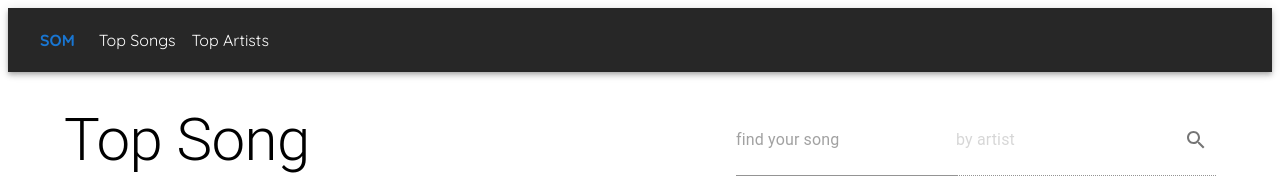
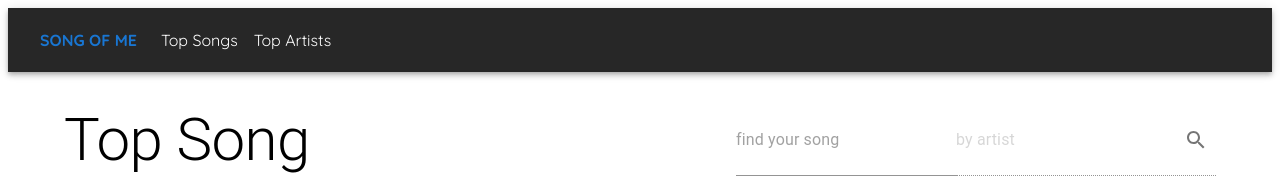
Before and after one commit to yudafahrudin/lastfm-mini, a Next.js app: page / in a window 1280 px wide. Shown: the top 178 px of the page. Built offline with nearby package versions, Linux system fonts and the light colour scheme; no server answers.

Commit message:
refactor: change title name

```diff
--- a/src/components/DefaultWrapper.tsx
+++ b/src/components/DefaultWrapper.tsx
@@ -29,7 +29,7 @@ const DefaultWrapper: React.FC<Props> = ({ children, leftIcon, rightIcon }) => {
               {leftIcon || (
                 <Stack direction="row" p={1} mr={2}>
                   <Link href="/" underline="none" color="primary">
-                    <strong>SOM</strong>
+                    <strong>SONG OF ME</strong>
                   </Link>
                 </Stack>
               )}
```
